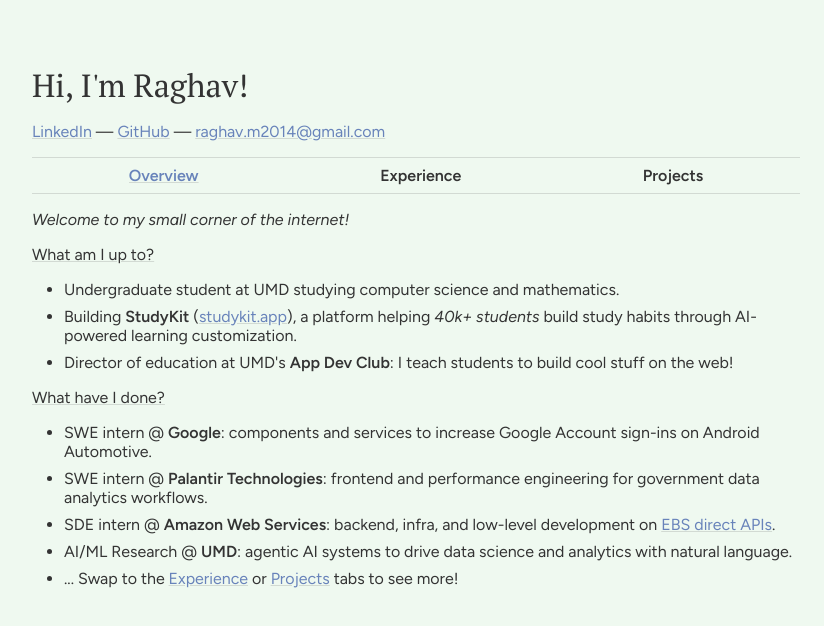
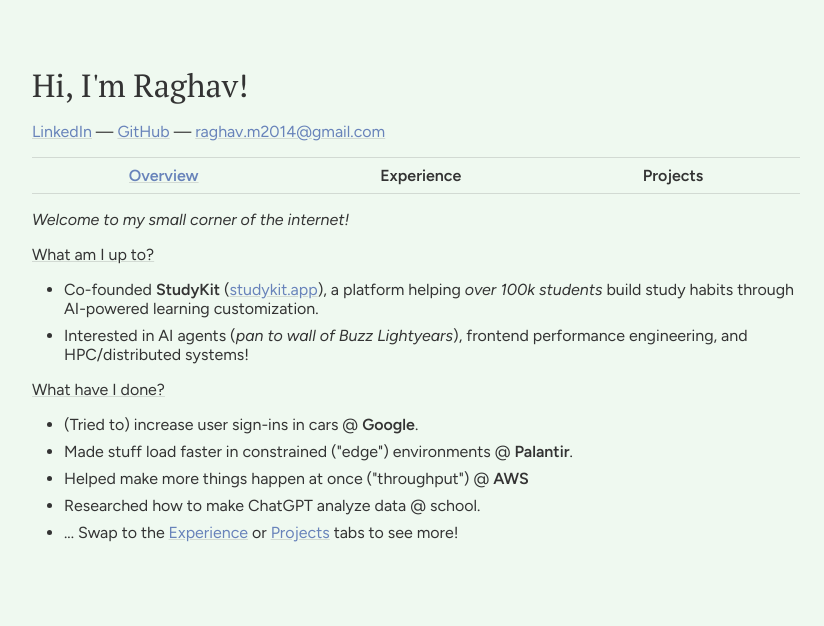
Before and after one commit to raghav-misra/portfolio-2025, a Nuxt app: page / in a window 1280 px wide. Shown: the top 626 px of the page, without its empty margins (224-1048 px from the left). Built offline with nearby package versions, Linux system fonts and the light colour scheme.

Commit message:
im not funny
Updated personal information and internship descriptions.

```diff
--- a/pages/index.vue
+++ b/pages/index.vue
@@ -7,43 +7,37 @@
     <p><i>Welcome to my small corner of the internet!</i></p>
 
     <BulletSection title="What am I up to?">
+      <!--<li>
+        Undergraduate student at UMD studying computer science and mathematics.
+      </li>-->
       <li>
-        Undergraduate student at UMD studying computer science and mathematics.
-      </li>
-      <li>
-        Building <b>StudyKit</b> (<a target="_blank" href="https://studykit.app"
+        Co-founded <b>StudyKit</b> (<a target="_blank" href="https://studykit.app"
           >studykit.app</a
-        >), a platform helping <i>40k+ students</i> build study habits through
+        >), a platform helping <i>over 100k students</i> build study habits through
         AI-powered learning customization.
       </li>
-      <li>
+      <li>Interested in AI agents (<i>pan to wall of Buzz Lightyears</i>), frontend performance engineering, and HPC/distributed systems!</li>
+      <!--<li>
         Director of education at UMD's <b>App Dev Club</b>: I teach students to
         build cool stuff on the web!
-      </li>
+      </li>-->
     </BulletSection>
 
     <BulletSection title="What have I done?">
       <li>
-        SWE intern @ <b>Google</b>: components and services to increase Google
-        Account sign-ins on Android Automotive.
+        (Tried to) increase user sign-ins in cars @ <b>Google</b>.
       </li>
       <li>
-        SWE intern @
-        <b>Palantir Technologies</b>: frontend and performance engineering for
-        government data analytics workflows.
+        Made stuff load faster in constrained ("edge") environments @ <b>Palantir</b>.
       </li>
       <li>
-        SDE intern @
-        <b>Amazon Web Services</b>: backend, infra, and low-level development on
-        <a
-          href="https://docs.aws.amazon.com/ebs/latest/APIReference/Welcome.html"
-          >EBS direct APIs</a
-        >.
+        Helped make more things happen at once ("throughput") @ <b>AWS</b>
       </li>
       <li>
-        AI/ML Research @
+        Researched how to make ChatGPT analyze data @ school.
+        <!--AI/ML Research @
         <b>UMD</b>: agentic AI systems to drive data science and analytics with
-        natural language.
+        natural language.-->
       </li>
       <li>
         ... Swap to the
```
